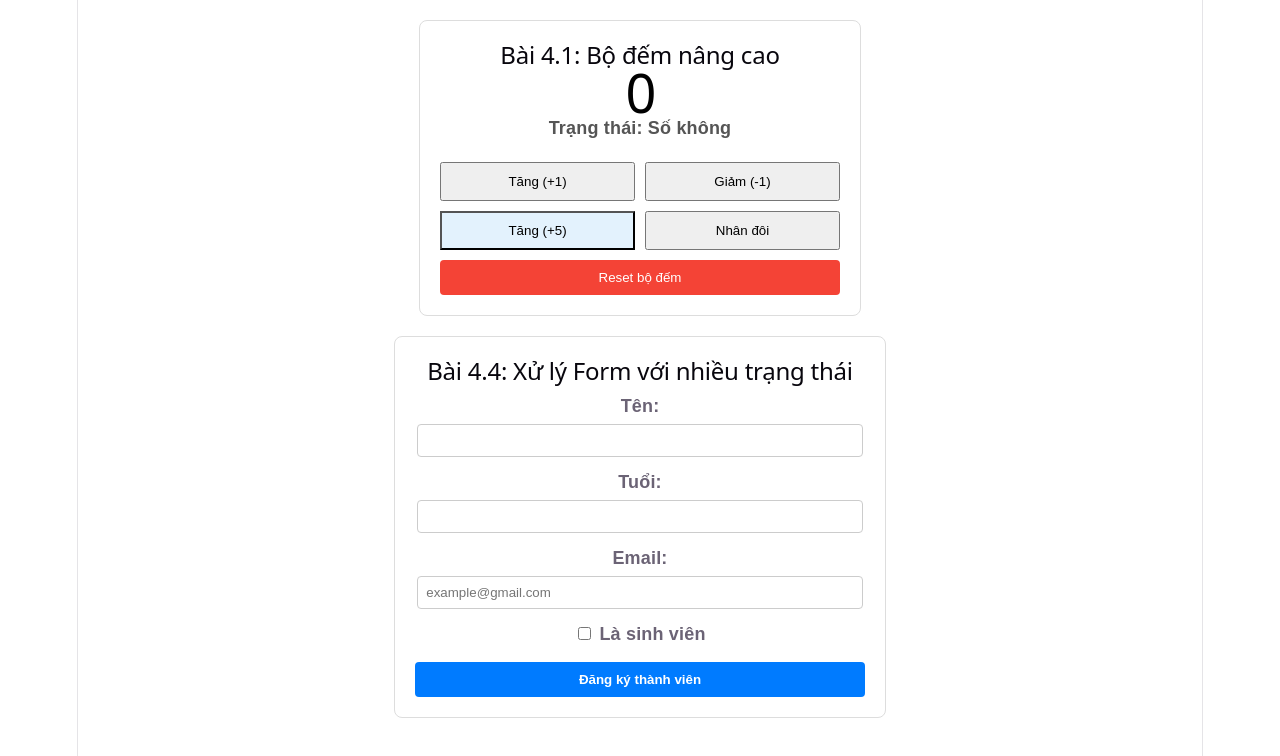
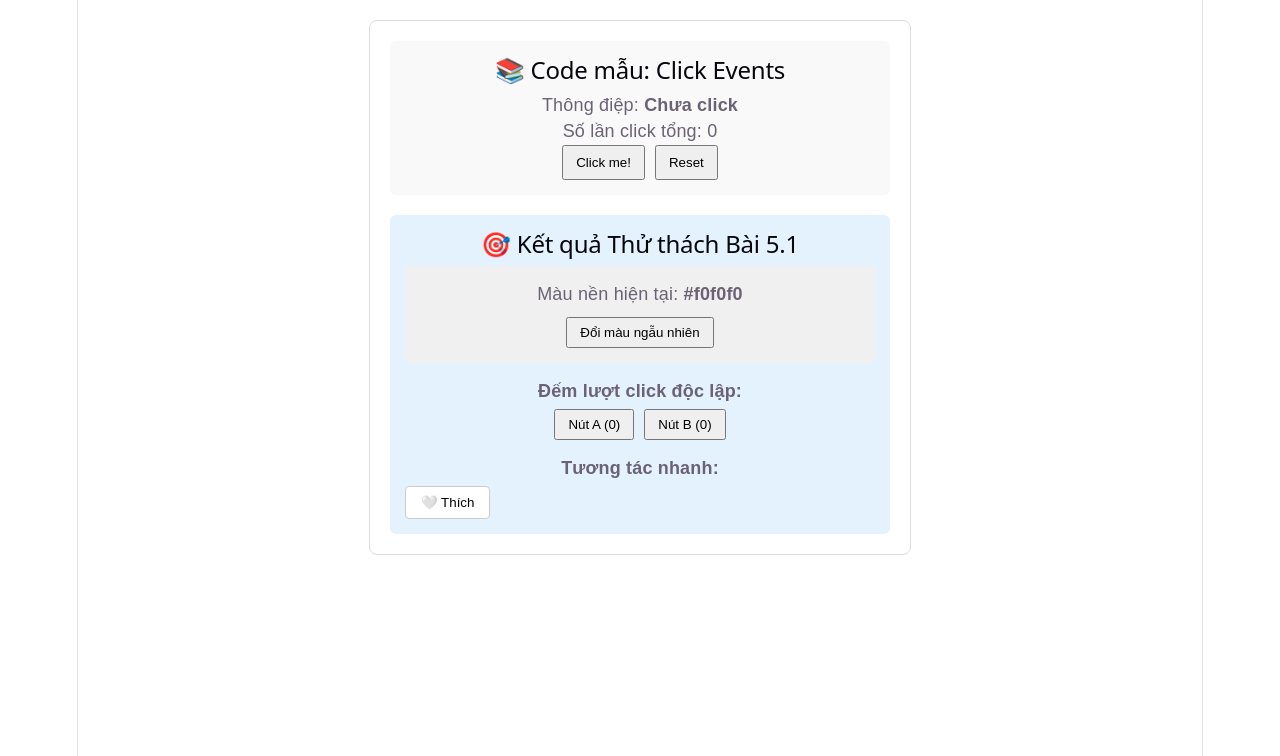
Before and after one commit to DangDuong06/CSE319_PhamHuynhDangDuong_2451160765, a React (Vite) app in the folder exercises_v2/hello-react/: page / in a window 1280 px wide. Shown: the top 756 px of the page. Built offline with nearby package versions, Linux system fonts and the light colour scheme.

Commit message:
hoàn thành bài 5.1 Tier 5

```diff
--- a/exercises_v2/hello-react/src/App.jsx
+++ b/exercises_v2/hello-react/src/App.jsx
@@ -1,16 +1,16 @@
 // src/App.jsx
-import NumberState from "./NumberState";
-import StringState from "./StringState";
-import BooleanState from "./BooleanState";
-import MultipleStates from "./MultipleStates";
+import ClickEvents from "./ClickEvents";
+import InputEvents from "./InputEvents";
+import KeyboardEvents from "./KeyboardEvents";
+import FormEvents from "./FormEvents";
 
 function App() {
     return (
         <div>
-            <NumberState />
-            {/* <StringState /> */}
-            {/* <BooleanState /> */}
-            {<MultipleStates />}
+            <ClickEvents />
+            {/* <InputEvents /> */}
+            {/* <KeyboardEvents /> */}
+            {/* <FormEvents /> */}
         </div>
     );
 }
--- /dev/null
+++ b/exercises_v2/hello-react/src/ClickEvents.jsx
@@ -0,0 +1,80 @@
+// src/ClickEvents.jsx
+import { useState } from "react";
+
+function ClickEvents() {
+    // --- Dữ liệu Code mẫu ---
+    const [message, setMessage] = useState("Chưa click");
+    const [clickCount, setClickCount] = useState(0);
+
+    // --- Dữ liệu Thử thách ---
+    const [bgColor, setBgColor] = useState("#f0f0f0"); // Thử thách 1: Màu ngẫu nhiên
+    const [btn1Count, setBtn1Count] = useState(0);    // Thử thách 2: Đếm nút riêng biệt 1
+    const [btn2Count, setBtn2Count] = useState(0);    // Thử thách 2: Đếm nút riêng biệt 2
+    const [isLiked, setIsLiked] = useState(false);    // Thử thách 3: Nút Like toggle
+
+    // Hàm xử lý click code mẫu
+    function handleClick() {
+        setMessage("Đã click lúc " + new Date().toLocaleTimeString());
+        setClickCount(clickCount + 1);
+    }
+
+    function handleReset() {
+        setMessage("Đã reset!");
+        setClickCount(0);
+    }
+
+    // Thử thách 1: Hàm tạo màu HEX ngẫu nhiên
+    function changeRandomColor() {
+        const randomColor = "#" + Math.floor(Math.random()*16777215).toString(16);
+        setBgColor(randomColor);
+    }
+
+    return (
+        <div style={{ padding: "20px", fontFamily: "sans-serif", maxWidth: "500px", margin: "20px auto", border: "1px solid #ddd", borderRadius: "8px" }}>
+            {/* 1. KHU VỰC CODE MẪU */}
+            <div style={{ background: "#f9f9f9", padding: "15px", borderRadius: "6px", marginBottom: "20px" }}>
+                <h2>📚 Code mẫu: Click Events</h2>
+                <p>Thông điệp: <strong>{message}</strong></p>
+                <p>Số lần click tổng: {clickCount}</p>
+
+                <button onClick={handleClick} style={{ padding: "8px 12px", marginRight: "10px" }}>Click me!</button>
+                <button onClick={handleReset} style={{ padding: "8px 12px" }}>Reset</button>
+            </div>
+
+            {/* 2. KHU VỰC THỬ THÁCH */}
+            <div style={{ background: "#e3f2fd", padding: "15px", borderRadius: "6px" }}>
+                <h2>🎯 Kết quả Thử thách Bài 5.1</h2>
+
+                {/* Thử thách 1 */}
+                <div style={{ backgroundColor: bgColor, padding: "15px", borderRadius: "4px", textAlign: "center", marginBottom: "15px", transition: "background 0.2s" }}>
+                    <p style={{ margin: "0 0 10px 0" }}>Màu nền hiện tại: <strong>{bgColor}</strong></p>
+                    <button onClick={changeRandomColor} style={{ padding: "6px 12px", cursor: "pointer" }}>Đổi màu ngẫu nhiên</button>
+                </div>
+
+                {/* Thử thách 2 */}
+                <div style={{ marginBottom: "15px" }}>
+                    <p style={{ margin: "0 0 5px 0", fontWeight: "bold" }}>Đếm lượt click độc lập:</p>
+                    <button onClick={() => setBtn1Count(btn1Count + 1)} style={{ padding: "6px 12px", marginRight: "10px" }}>
+                        Nút A ({btn1Count})
+                    </button>
+                    <button onClick={() => setBtn2Count(btn2Count + 1)} style={{ padding: "6px 12px" }}>
+                        Nút B ({btn2Count})
+                    </button>
+                </div>
+
+                {/* Thử thách 3 */}
+                <div>
+                    <p style={{ margin: "0 0 5px 0", fontWeight: "bold" }}>Tương tác nhanh:</p>
+                    <button
+                        onClick={() => setIsLiked(!isLiked)}
+                        style={{ padding: "8px 15px", cursor: "pointer", display: "flex", alignItems: "center", gap: "5px", background: isLiked ? "#ffebee" : "#fff", border: "1px solid #ccc", borderRadius: "4px" }}
+                    >
+                        <span>{isLiked ? "❤️ Đã thích" : "🤍 Thích"}</span>
+                    </button>
+                </div>
+            </div>
+        </div>
+    );
+}
+
+export default ClickEvents;
```
Also changed, not shown: 1 other file (tests, documents, lock files or other folders).
